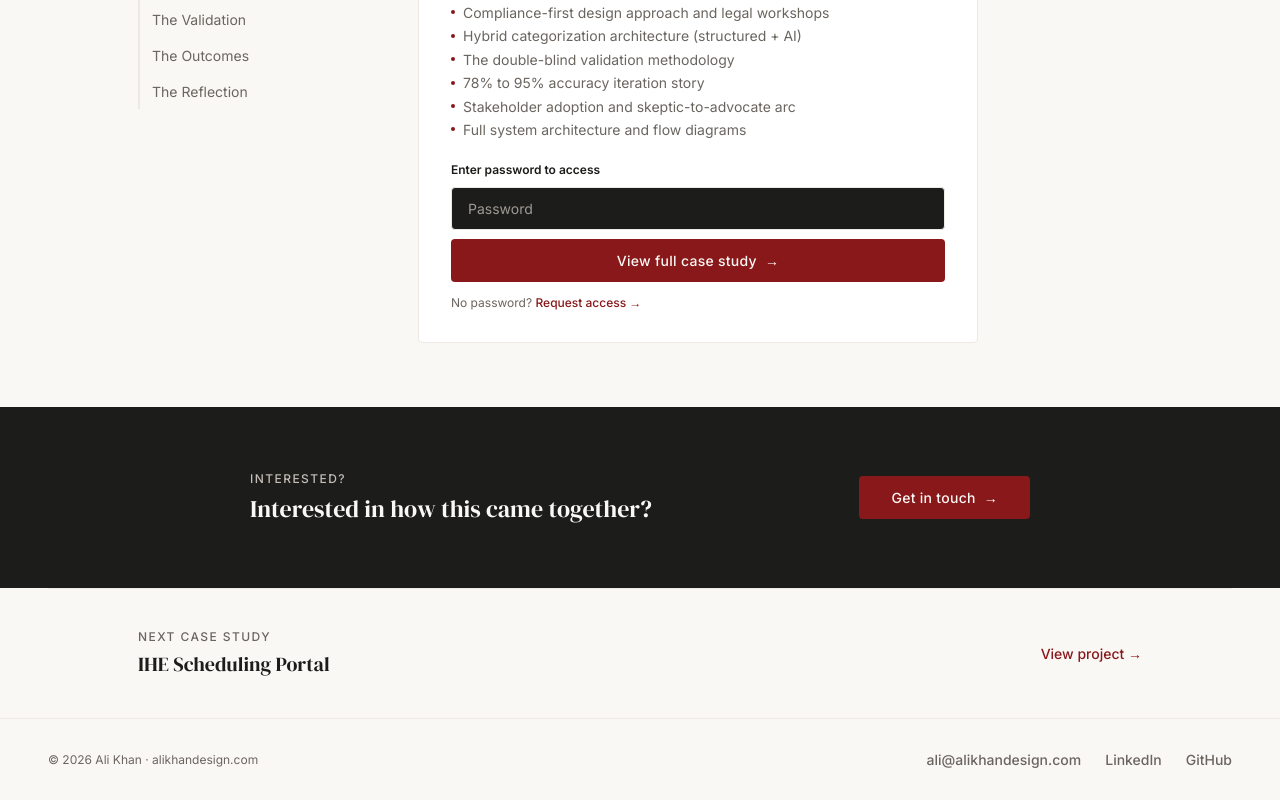
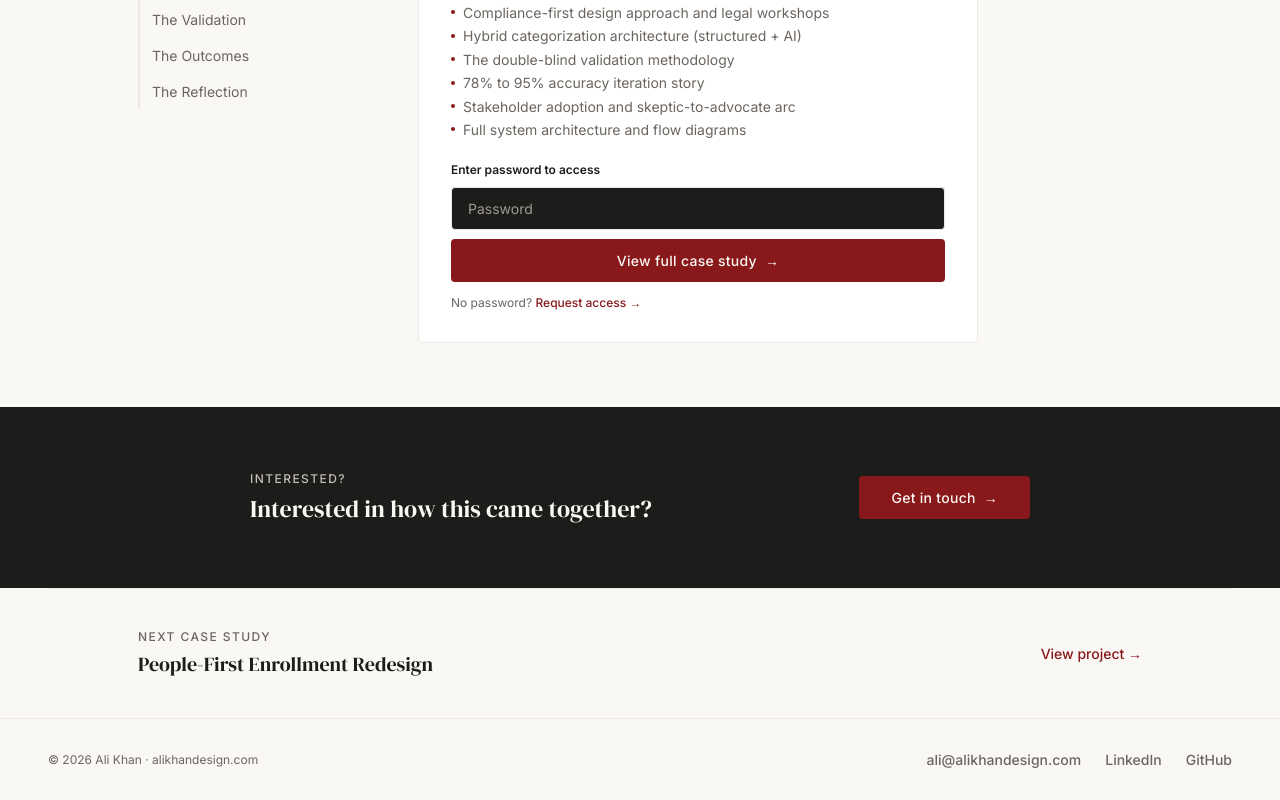
Before and after one commit to alikhandesign/alikhandesign.com, a Next.js app: page /work/ai-agent in a window 1280 px wide. Shown: the part 1283-2083 px from the top of the page. Built offline with nearby package versions, Linux system fonts and the light colour scheme.

Commit message:
fix: next link -> People-First Enrollment Redesign

```diff
--- a/app/work/ai-agent/page.tsx
+++ b/app/work/ai-agent/page.tsx
@@ -159,9 +159,9 @@ export default function AIAgentPage() {
       <div style={{ maxWidth: 'var(--max-w)', margin: '0 auto', padding: '2.5rem 3rem', display: 'flex', justifyContent: 'space-between', alignItems: 'center', flexWrap: 'wrap' as const, gap: '1rem' }}>
         <div>
           <p style={{ fontSize: 12, letterSpacing: '0.12em', textTransform: 'uppercase' as const, color: 'var(--text-muted)', fontWeight: 500, marginBottom: '0.35rem' }}>Next Case Study</p>
-          <p className="font-serif" style={{ fontSize: '1.25rem', fontWeight: 400 }}>IHE Scheduling Portal</p>
+          <p className="font-serif" style={{ fontSize: '1.25rem', fontWeight: 400 }}>People-First Enrollment Redesign</p>
         </div>
-        <Link href="/work/ihe-portal" style={{ fontSize: 14, color: 'var(--accent)', fontWeight: 500, textDecoration: 'none' }}>View project →</Link>
+        <Link href="/work/people-first" style={{ fontSize: 14, color: 'var(--accent)', fontWeight: 500, textDecoration: 'none' }}>View project →</Link>
       </div>
       <ContactModal isOpen={modalOpen} onClose={() => setModalOpen(false)} />
     </main>
```
